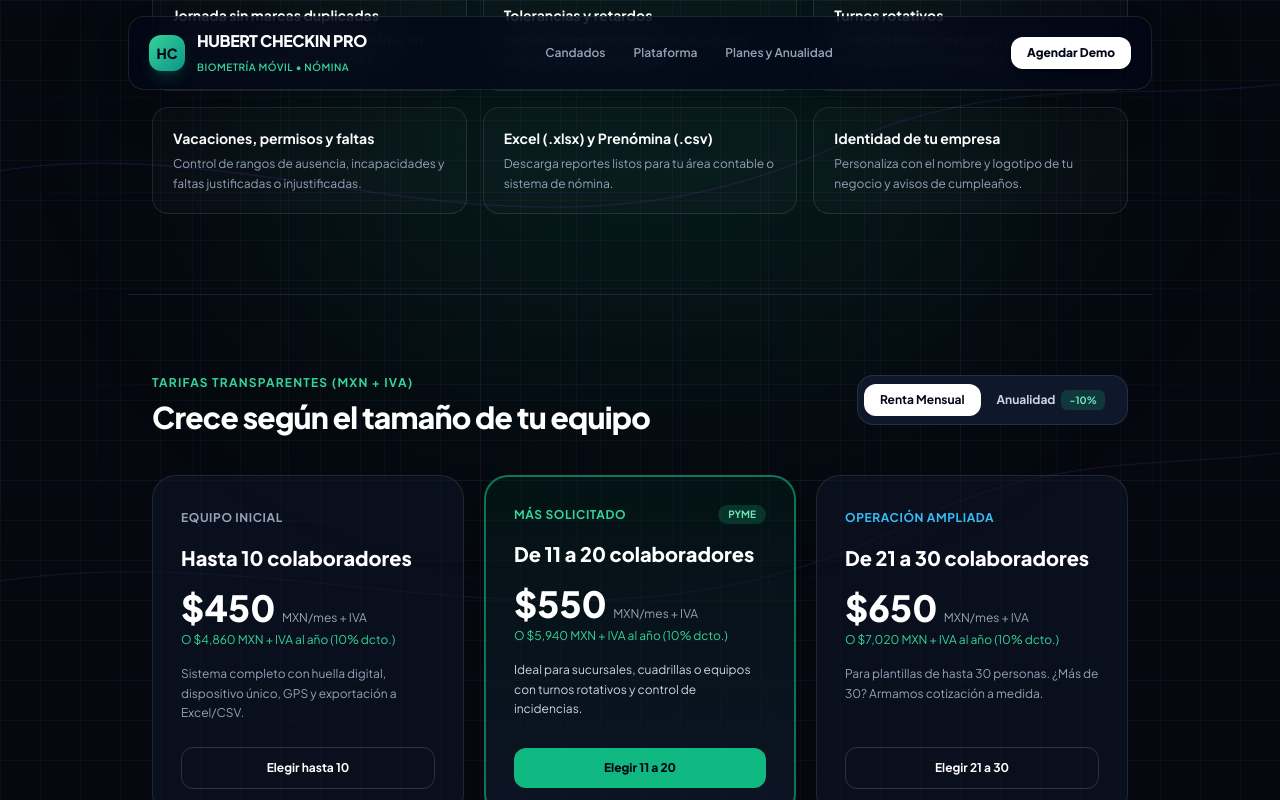
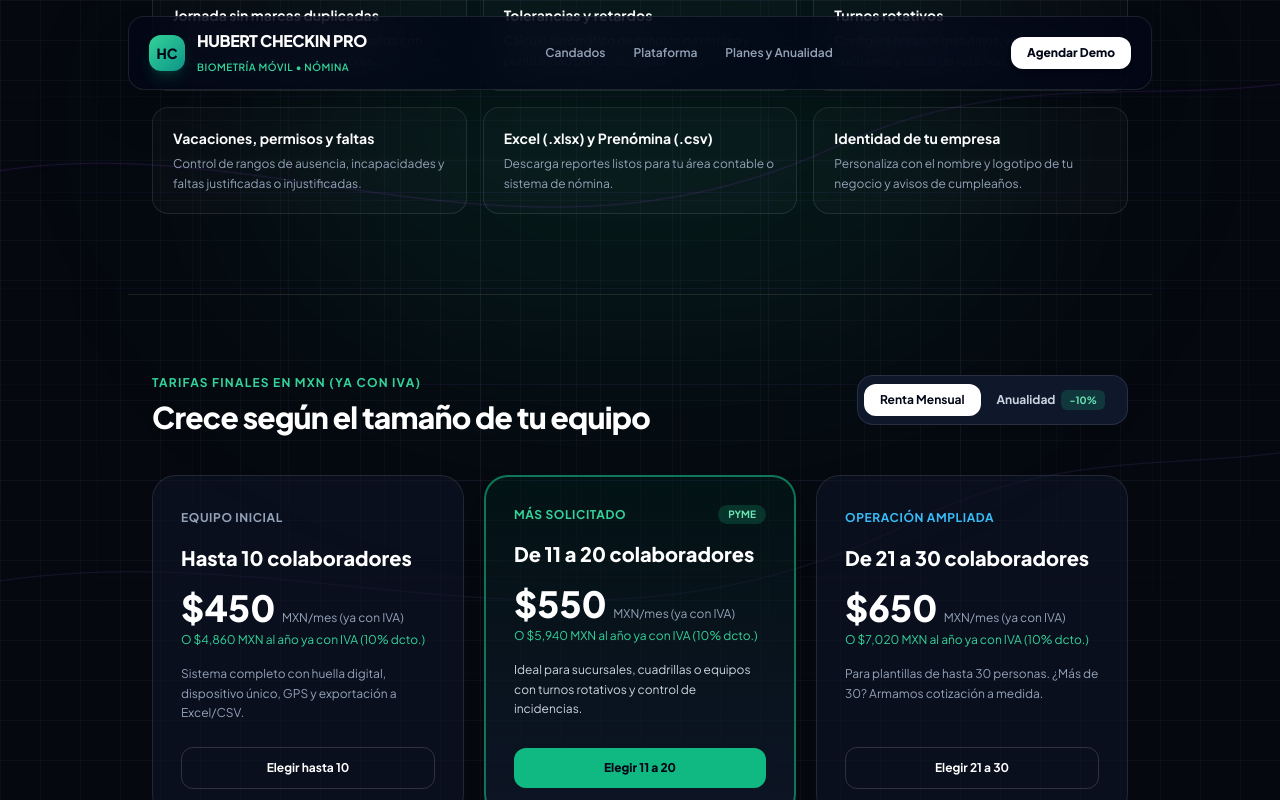
Before and after one commit to RANCIDHUBERT/hubert-checkin-pro, a plain HTML site: page index.html in a window 1280 px wide. Both pictures are taken after a click on the button "Renta Mensual". Shown: the part 1699-2499 px from the top of the page. Drawn offline with nearby package versions, Linux system fonts and the light colour scheme.

Commit message:
Update index.html

```diff
--- a/index.html
+++ b/index.html
@@ -285,11 +285,11 @@
     </div>
   </section>
 
-  <!-- TARIFAS CON INTERRUPTOR INTERACTIVO MENSUAL / ANUAL -->
+  <!-- TARIFAS CON INTERRUPTOR INTERACTIVO MENSUAL / ANUAL (PRECIOS FINALES YA CON IVA) -->
   <section id="tarifas" class="relative z-10 max-w-5xl mx-auto px-6 py-20 border-t border-white/10 space-y-10">
     <div class="flex flex-col md:flex-row md:items-center justify-between gap-6">
       <div class="space-y-2">
-        <p class="text-xs font-bold uppercase tracking-widest text-emerald-400">Tarifas Transparentes (MXN + IVA)</p>
+        <p class="text-xs font-bold uppercase tracking-widest text-emerald-400">Tarifas Finales en MXN (Ya con IVA)</p>
         <h2 class="text-3xl font-extrabold text-white tracking-tight">Crece según el tamaño de tu equipo</h2>
       </div>
 
@@ -313,8 +313,8 @@
           <span class="text-xs font-bold uppercase tracking-wider text-slate-400">Equipo Inicial</span>
           <h3 class="text-xl font-extrabold text-white">Hasta 10 colaboradores</h3>
           <div>
-            <p id="precio10" class="text-4xl font-extrabold text-white">$450 <span class="text-xs font-normal text-slate-400">MXN/mes + IVA</span></p>
-            <p id="sub10" class="text-xs text-emerald-400 mt-1">O $4,860 MXN + IVA al año (10% dcto.)</p>
+            <p id="precio10" class="text-4xl font-extrabold text-white">$450 <span class="text-xs font-normal text-slate-400">MXN/mes (ya con IVA)</span></p>
+            <p id="sub10" class="text-xs text-emerald-400 mt-1">O $4,860 MXN al año ya con IVA (10% dcto.)</p>
           </div>
           <p class="text-xs text-slate-400 leading-relaxed">Sistema completo con huella digital, dispositivo único, GPS y exportación a Excel/CSV.</p>
         </div>
@@ -332,8 +332,8 @@
           </div>
           <h3 class="text-xl font-extrabold text-white">De 11 a 20 colaboradores</h3>
           <div>
-            <p id="precio20" class="text-4xl font-extrabold text-white">$550 <span class="text-xs font-normal text-slate-400">MXN/mes + IVA</span></p>
-            <p id="sub20" class="text-xs text-emerald-400 mt-1">O $5,940 MXN + IVA al año (10% dcto.)</p>
+            <p id="precio20" class="text-4xl font-extrabold text-white">$550 <span class="text-xs font-normal text-slate-400">MXN/mes (ya con IVA)</span></p>
+            <p id="sub20" class="text-xs text-emerald-400 mt-1">O $5,940 MXN al año ya con IVA (10% dcto.)</p>
           </div>
           <p class="text-xs text-slate-300 leading-relaxed">Ideal para sucursales, cuadrillas o equipos con turnos rotativos y control de incidencias.</p>
         </div>
@@ -348,8 +348,8 @@
           <span class="text-xs font-bold uppercase tracking-wider text-sky-400">Operación Ampliada</span>
           <h3 class="text-xl font-extrabold text-white">De 21 a 30 colaboradores</h3>
           <div>
-            <p id="precio30" class="text-4xl font-extrabold text-white">$650 <span class="text-xs font-normal text-slate-400">MXN/mes + IVA</span></p>
-            <p id="sub30" class="text-xs text-emerald-400 mt-1">O $7,020 MXN + IVA al año (10% dcto.)</p>
+            <p id="precio30" class="text-4xl font-extrabold text-white">$650 <span class="text-xs font-normal text-slate-400">MXN/mes (ya con IVA)</span></p>
+            <p id="sub30" class="text-xs text-emerald-400 mt-1">O $7,020 MXN al año ya con IVA (10% dcto.)</p>
           </div>
           <p class="text-xs text-slate-400 leading-relaxed">Para plantillas de hasta 30 personas. ¿Más de 30? Armamos cotización a medida.</p>
         </div>
@@ -486,28 +486,28 @@
       pasoDemo++;
     }
 
-    // Selector Mensual / Anual
+    // Selector Mensual / Anual (Precios finales ya con IVA)
     function cambiarCiclo(ciclo) {
       const btnM = document.getElementById('btnMensual');
       const btnA = document.getElementById('btnAnual');
       if (ciclo === 'anual') {
         btnA.className = 'px-4 py-2 rounded-xl text-xs font-bold transition bg-emerald-500 text-slate-950 flex items-center gap-1.5 cursor-pointer';
         btnM.className = 'px-4 py-2 rounded-xl text-xs font-bold transition text-slate-300 hover:text-white cursor-pointer';
-        document.getElementById('precio10').innerHTML = '$4,860 <span class="text-xs font-normal text-slate-400">MXN/año + IVA</span>';
+        document.getElementById('precio10').innerHTML = '$4,860 <span class="text-xs font-normal text-slate-400">MXN/año (ya con IVA)</span>';
         document.getElementById('sub10').textContent = 'Ahorras $540 MXN al año (equivale a $405/mes)';
-        document.getElementById('precio20').innerHTML = '$5,940 <span class="text-xs font-normal text-slate-400">MXN/año + IVA</span>';
+        document.getElementById('precio20').innerHTML = '$5,940 <span class="text-xs font-normal text-slate-400">MXN/año (ya con IVA)</span>';
         document.getElementById('sub20').textContent = 'Ahorras $660 MXN al año (equivale a $495/mes)';
-        document.getElementById('precio30').innerHTML = '$7,020 <span class="text-xs font-normal text-slate-400">MXN/año + IVA</span>';
+        document.getElementById('precio30').innerHTML = '$7,020 <span class="text-xs font-normal text-slate-400">MXN/año (ya con IVA)</span>';
         document.getElementById('sub30').textContent = 'Ahorras $780 MXN al año (equivale a $585/mes)';
       } else {
         btnM.className = 'px-4 py-2 rounded-xl text-xs font-bold transition bg-white text-slate-950 cursor-pointer';
         btnA.className = 'px-4 py-2 rounded-xl text-xs font-bold transition text-slate-300 hover:text-white flex items-center gap-1.5 cursor-pointer';
-        document.getElementById('precio10').innerHTML = '$450 <span class="text-xs font-normal text-slate-400">MXN/mes + IVA</span>';
-        document.getElementById('sub10').textContent = 'O $4,860 MXN + IVA al año (10% dcto.)';
-        document.getElementById('precio20').innerHTML = '$550 <span class="text-xs font-normal text-slate-400">MXN/mes + IVA</span>';
-        document.getElementById('sub20').textContent = 'O $5,940 MXN + IVA al año (10% dcto.)';
-        document.getElementById('precio30').innerHTML = '$650 <span class="text-xs font-normal text-slate-400">MXN/mes + IVA</span>';
-        document.getElementById('sub30').textContent = 'O $7,020 MXN + IVA al año (10% dcto.)';
+        document.getElementById('precio10').innerHTML = '$450 <span class="text-xs font-normal text-slate-400">MXN/mes (ya con IVA)</span>';
+        document.getElementById('sub10').textContent = 'O $4,860 MXN al año ya con IVA (10% dcto.)';
+        document.getElementById('precio20').innerHTML = '$550 <span class="text-xs font-normal text-slate-400">MXN/mes (ya con IVA)</span>';
+        document.getElementById('sub20').textContent = 'O $5,940 MXN al año ya con IVA (10% dcto.)';
+        document.getElementById('precio30').innerHTML = '$650 <span class="text-xs font-normal text-slate-400">MXN/mes (ya con IVA)</span>';
+        document.getElementById('sub30').textContent = 'O $7,020 MXN al año ya con IVA (10% dcto.)';
       }
     }
 
```
